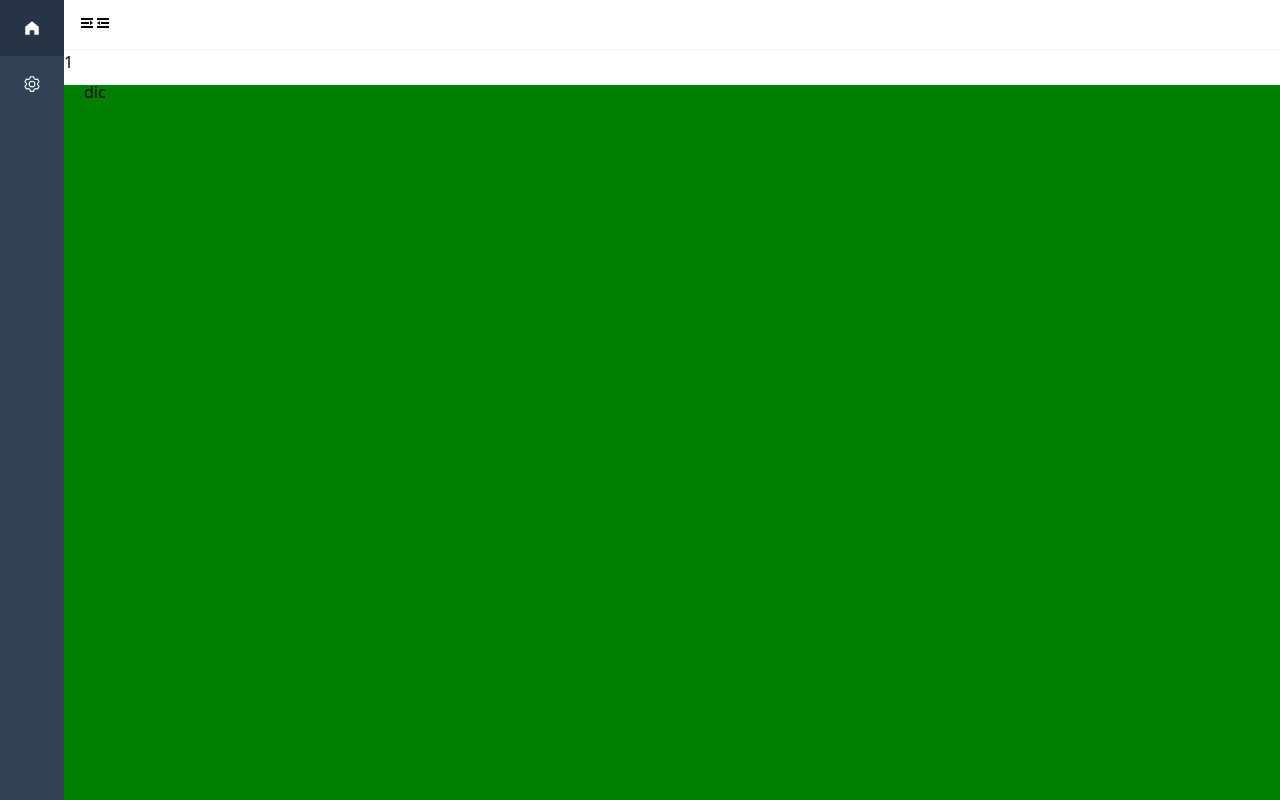
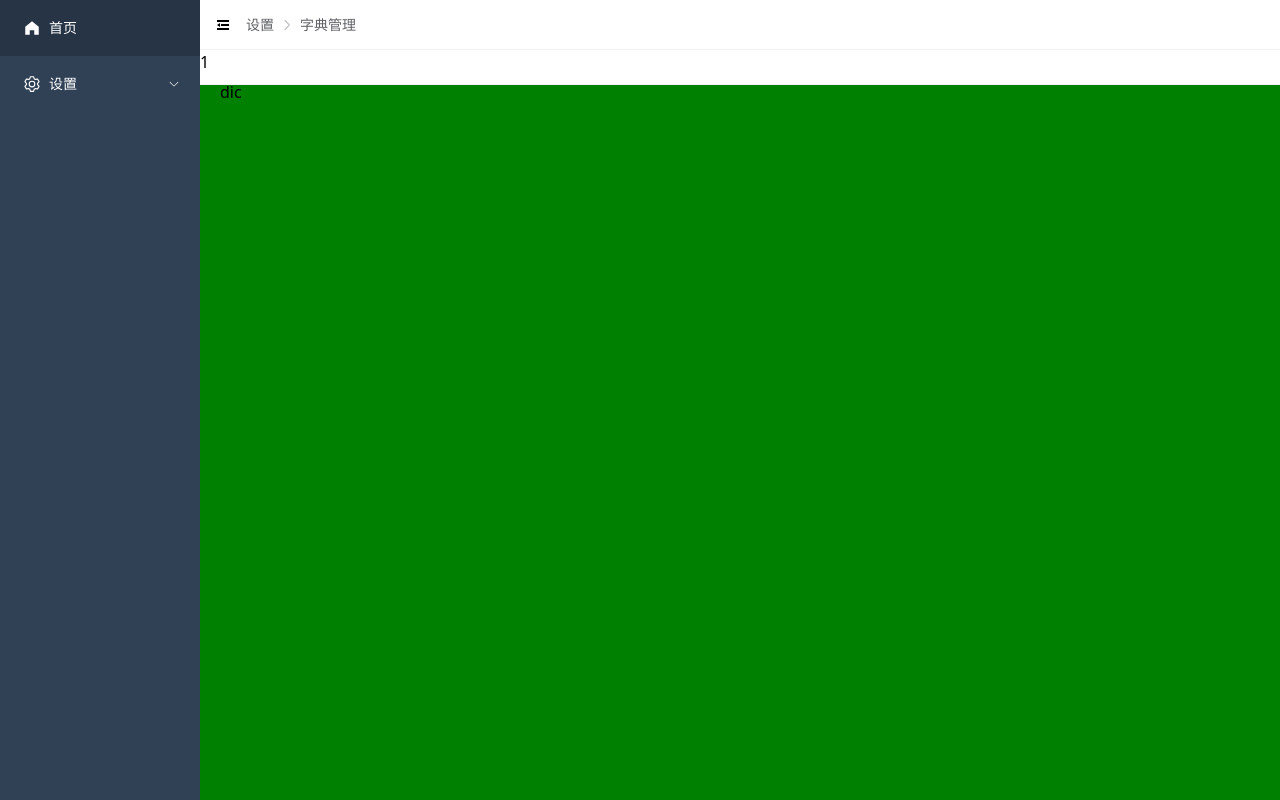
Before and after one commit to sddsaw/vue-admin, a Vue app: page /system/dic in a window 1280 px wide. Built offline with nearby package versions, Linux system fonts and the light colour scheme.

Commit message:
feat: 添加router.t.ds

```diff
--- a/components.d.ts
+++ b/components.d.ts
@@ -8,6 +8,8 @@ export {}
 declare module '@vue/runtime-core' {
   export interface GlobalComponents {
     ElAside: typeof import('element-plus/es')['ElAside']
+    ElBreadcrumb: typeof import('element-plus/es')['ElBreadcrumb']
+    ElBreadcrumbItem: typeof import('element-plus/es')['ElBreadcrumbItem']
     ElButton: typeof import('element-plus/es')['ElButton']
     ElConfigProvider: typeof import('element-plus/es')['ElConfigProvider']
     ElContainer: typeof import('element-plus/es')['ElContainer']
--- a/package.json
+++ b/package.json
@@ -14,6 +14,7 @@
     "@element-plus/icons-vue": "^2.0.6",
     "axios": "^0.27.2",
     "element-plus": "^2.2.12",
+    "nprogress": "^0.2.0",
     "pinia": "^2.0.17",
     "vue": "^3.2.37",
     "vue-router": "4"
@@ -23,6 +24,7 @@
     "@commitlint/config-conventional": "^17.0.3",
     "@iconify/iconify": "^2.2.1",
     "@types/node": "^18.6.3",
+    "@types/nprogress": "^0.2.0",
     "@typescript-eslint/eslint-plugin": "^5.31.0",
     "@typescript-eslint/parser": "^5.31.0",
     "@vitejs/plugin-vue": "^3.0.0",
--- a/src/env.d.ts
+++ b/src/env.d.ts
@@ -1,4 +1,7 @@
-
+/**
+ * @description: 配置env文件eslint报错
+ * @return {*}
+ */
 // interface ImportMetaEnv {
 //   VITE_APP_BASE_URL: string
 //   // 更多环境变量...
--- a/src/layout/navBar/breadCrumd/component/breadcrumb.vue
+++ b/src/layout/navBar/breadCrumd/component/breadcrumb.vue
@@ -1,15 +1,45 @@
 <template>
   <div class="layout-navbars-breadcrumb">
-    <el-icon><Expand /></el-icon>
-    <el-icon><Fold /></el-icon>
+    <el-icon @click="setIconHadnel" v-if="isCollapse">
+      <Expand />
+    </el-icon>
+    <el-icon @click="setIconHadnel" v-else>
+      <Fold />
+    </el-icon>
+
+    <el-breadcrumb :separator-icon="ArrowRight">
+      <el-breadcrumb-item v-for="item in routes" :key="item.path">
+        {{ item.meta.title }}
+      </el-breadcrumb-item>
+    </el-breadcrumb>
   </div>
 </template>
 
 <script lang='ts' setup>
+import { storeToRefs } from 'pinia'
+import { useCounterStore } from '@/store/index'
+import { ArrowRight } from '@element-plus/icons-vue'
+import { useRouter } from 'vue-router'
+import { computed } from 'vue'
+const countStore = useCounterStore()
+const { isCollapse } = storeToRefs(countStore)
+const setIconHadnel = () => {
+  countStore.setIncrement()
+}
+const router = useRouter()
+const routes = computed(() => {
+  return router.currentRoute.value.matched.filter(item => item.meta.title)
+})
+console.log(routes)
+console.log(router.currentRoute.value.matched)
 
 </script>
 <style lang="scss" scoped>
 .el-icon{
-  cursor:pointer
+  cursor:pointer;
+  margin-right: 15px;
+}
+.layout-navbars-breadcrumb{
+  @apply flex items-center
 }
 </style>
--- a/src/layout/navMenu/vertical.vue
+++ b/src/layout/navMenu/vertical.vue
@@ -12,18 +12,35 @@
       <el-icon><HomeFilled /></el-icon>
       <span>首页</span>
     </el-menu-item>
-
-    <el-menu-item index="4">
-      <el-icon><setting /></el-icon>
-      <span>设置</span>
-    </el-menu-item>
+    <el-sub-menu index="1">
+      <template #title>
+        <el-icon><setting /></el-icon>
+        <span>设置</span>
+      </template>
+      <el-menu-item index="system/menu">
+        菜单管理
+      </el-menu-item>
+      <el-menu-item index="system/role">
+        角色管理
+      </el-menu-item>
+      <el-menu-item index="system/user">
+        用户管理
+      </el-menu-item>
+      <el-menu-item index="system/dept">
+        部门管理
+      </el-menu-item>
+      <el-menu-item index="system/dic">
+        字典管理
+      </el-menu-item>
+    </el-sub-menu>
   </el-menu>
 </template>
 <script lang="ts" setup>
-import { ref } from 'vue'
-
+import { useCounterStore } from '@/store/index'
+import { storeToRefs } from 'pinia'
+const countStore = useCounterStore()
+const { isCollapse } = storeToRefs(countStore)
 // import SubItem from '@/layout/navMenu/subItem.vue'
-const isCollapse = ref(true)
 </script>
 <style>
 .el-menu{
--- /dev/null
+++ b/src/router.d.ts
@@ -0,0 +1,13 @@
+import 'vue-router'
+
+export {}
+/**
+ * @description: 配置router.meat options
+ * @return {*}
+ */
+declare module 'vue-router' {
+  // eslint-disable-next-line no-unused-vars
+  interface RouteMeta {
+    title:string
+  }
+}
--- a/src/router/index.ts
+++ b/src/router/index.ts
@@ -1,4 +1,6 @@
 import { createRouter, createWebHistory, RouteRecordRaw } from 'vue-router'
+import nprogress from 'nprogress'
+import 'nprogress/nprogress.css'
 // const files = import.meta.glob('./modules/*.ts')
 // const modulesFile = []
 // for (const dire in files) {
@@ -8,15 +10,14 @@ import { createRouter, createWebHistory, RouteRecordRaw } from 'vue-router'
 // }
 import systemRouter from './modules/system'
 
-const routes: Array<RouteRecordRaw> = [
+const routes: RouteRecordRaw[] = [
   {
     path: '/',
     name: '/',
-    redirect: '/home',
     component: () => import('@/layout/index.vue'),
     children: [
       {
-        path: '/home',
+        path: '',
         name: 'home',
         component: () => import('@/views/home/index.vue'),
         meta: {
@@ -25,6 +26,14 @@ const routes: Array<RouteRecordRaw> = [
       },
       systemRouter
     ]
+  },
+  {
+    path: '/login',
+    name: 'login',
+    component: () => import('@/views/login/index.vue'),
+    meta: {
+      title: '登录'
+    }
   }
   // ...modulesFile
 ]
@@ -32,4 +41,10 @@ const router = createRouter({
   history: createWebHistory(),
   routes
 })
+router.beforeEach(() => {
+  nprogress.start()
+})
+router.afterEach(() => {
+  nprogress.done()
+})
 export default router
--- a/src/router/modules/system.ts
+++ b/src/router/modules/system.ts
@@ -4,45 +4,52 @@
  */
 import { RouteRecordRaw, RouterView } from 'vue-router'
 const systemRouter: RouteRecordRaw = {
-  path: 'system', // TODO 此处也不建议使用/ 如果没有/也是跟着父级的路由，因为父级是/所以是正常的
+  path: '/system', // TODO 此处也不建议使用/ 如果没有/也是跟着父级的路由，因为父级是/所以是正常的
   name: 'system',
   component: RouterView,
-  redirect: '/system/menu',
   meta: {
-    title: 'message.router.system',
-    isLink: '',
-    isHide: false,
-    isKeepAlive: true,
-    isAffix: false,
-    isIframe: false,
-    roles: ['admin'],
-    icon: 'iconfont icon-xitongshezhi'
+    title: '设置'
   },
   children: [
     {
-      path: '/system/menu', // TODO带斜杠是不关联父级路由，不带是关联
-      name: '/system/menu',
-      component: () => import('@/views/system/menu/index.vue')
+      path: 'menu', // TODO带斜杠是不关联父级路由，不带是关联
+      name: 'menu',
+      component: () => import('@/views/system/menu/index.vue'),
+      meta: {
+        title: '菜单管理'
+      }
     },
     {
       path: 'role',
       name: 'role',
-      component: () => import('@/views/system/role/index.vue')
+      component: () => import('@/views/system/role/index.vue'),
+      meta: {
+        title: '角色管理'
+      }
     },
     {
       path: 'user',
       name: 'user',
-      component: () => import('@/views/system/user/index.vue')
+      component: () => import('@/views/system/user/index.vue'),
+      meta: {
+        title: '用户管理'
+      }
     },
     {
       path: 'dept',
       name: 'dept',
-      component: () => import('@/views/system/dept/index.vue')
+      component: () => import('@/views/system/dept/index.vue'),
+      meta: {
+        title: '部门管理'
+      }
     },
     {
       path: 'dic',
       name: 'dic',
-      component: () => import('@/views/system/dic/index.vue')
+      component: () => import('@/views/system/dic/index.vue'),
+      meta: {
+        title: '字典管理'
+      }
     }
   ]
 }
--- a/src/store/index.ts
+++ b/src/store/index.ts
@@ -1 +1,10 @@
-// TODO 使用pinia
+import { defineStore } from 'pinia'
+import { ref } from 'vue'
+export const useCounterStore = defineStore('counter', () => {
+  const isCollapse = ref(false)
+  function setIncrement () {
+    isCollapse.value = !isCollapse.value
+  }
+
+  return { isCollapse, setIncrement }
+})
--- a/src/views/login/index.vue
+++ b/src/views/login/index.vue
@@ -3,5 +3,7 @@ import apis from '@/api/user'
 console.log(apis)
 </script>
 <template>
-  login
+  <div class="login-container">
+    1
+  </div>
 </template>
--- a/src/vite-env.d.ts
+++ b/src/vite-env.d.ts
@@ -1,5 +1,8 @@
 /// <reference types="vite/client" />
-
+/**
+ * @description: ts不识别.vue
+ * @return {*}
+ */
 declare module '*.vue' {
   import type { DefineComponent } from 'vue'
   const component: DefineComponent<{}, {}, any>
```
Also changed, not shown: 1 other file (tests, documents, lock files or other folders).
